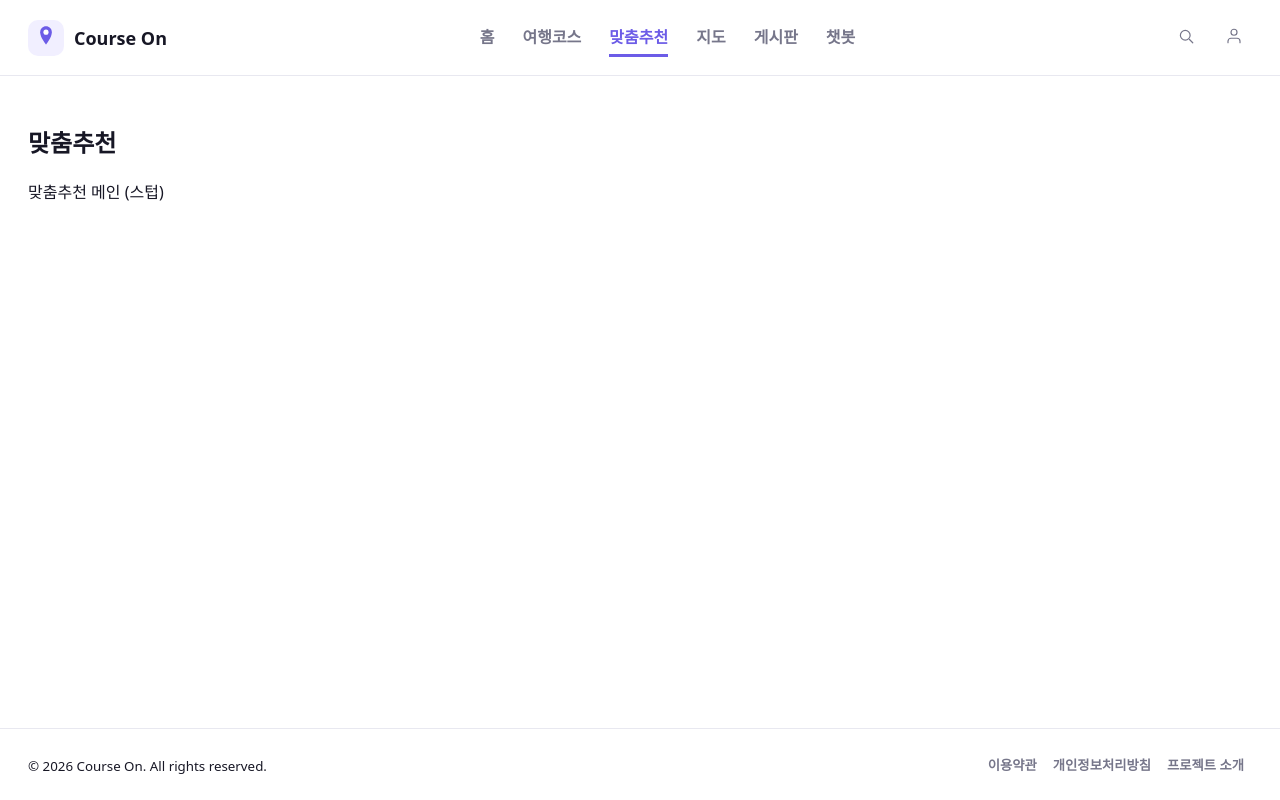
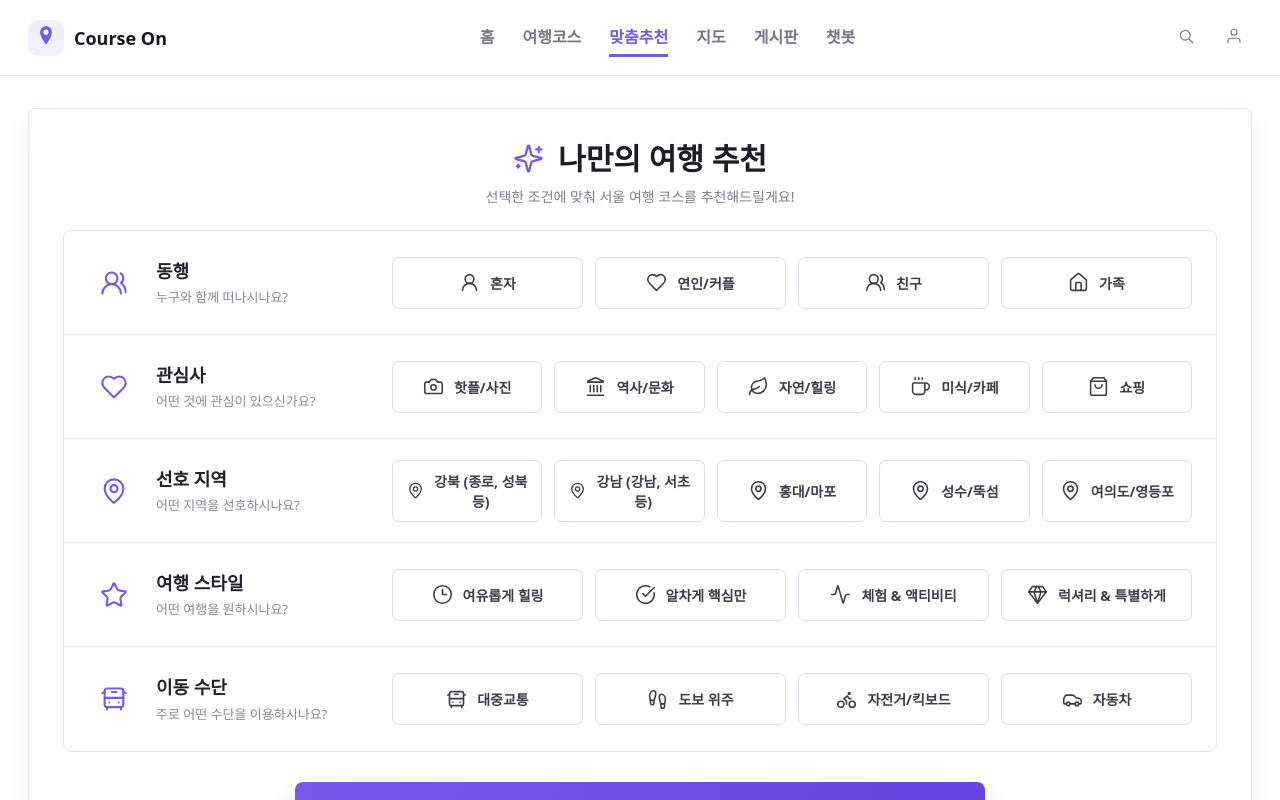
Before and after one commit to minjung272/CourseOn, a Vue app: page /recommend in a window 1280 px wide. Shown: the top 800 px of the page. Built offline with nearby package versions, Linux system fonts and the light colour scheme.

Commit message:
feat: 맞춤추천 조건 선택 화면 구현
추천 태그 로직을 추가할 수 있도록 조건별 선택값 구조를 구성했습니다.

화면만 구현 로직 미작동

```diff
--- a/package.json
+++ b/package.json
@@ -9,6 +9,7 @@
     "preview": "vite preview"
   },
   "dependencies": {
+    "@lucide/vue": "^1.24.0",
     "vue": "^3.5.38",
     "vue-router": "^5.1.0"
   },
--- a/src/features/recommendation/RecommendPage.vue
+++ b/src/features/recommendation/RecommendPage.vue
@@ -1,6 +1,245 @@
+<script setup>
+import { reactive } from 'vue'
+import {
+  Activity,
+  Bike,
+  BusFront,
+  Camera,
+  Car,
+  CircleCheckBig,
+  Clock3,
+  Coffee,
+  Footprints,
+  Gem,
+  Heart,
+  House,
+  Landmark,
+  Leaf,
+  MapPin,
+  ShoppingBag,
+  Sparkles,
+  Star,
+  UserRound,
+  UsersRound,
+} from '@lucide/vue'
+import RecommendationOptionGroup from './components/RecommendationOptionGroup.vue'
+
+const conditionGroups = [
+  {
+    key: 'companion',
+    label: '동행',
+    description: '누구와 함께 떠나시나요?',
+    icon: UsersRound,
+    columns: 4,
+    multiple: false,
+    options: [
+      { value: 'solo', label: '혼자', icon: UserRound },
+      { value: 'couple', label: '연인/커플', icon: Heart },
+      { value: 'friends', label: '친구', icon: UsersRound },
+      { value: 'family', label: '가족', icon: House },
+    ],
+  },
+  {
+    key: 'interests',
+    label: '관심사',
+    description: '어떤 것에 관심이 있으신가요?',
+    icon: Heart,
+    columns: 5,
+    multiple: true,
+    options: [
+      { value: 'hotplace-photo', label: '핫플/사진', icon: Camera },
+      { value: 'history-culture', label: '역사/문화', icon: Landmark },
+      { value: 'nature-healing', label: '자연/힐링', icon: Leaf },
+      { value: 'food-cafe', label: '미식/카페', icon: Coffee },
+      { value: 'shopping', label: '쇼핑', icon: ShoppingBag },
+    ],
+  },
+  {
+    key: 'preferredArea',
+    label: '선호 지역',
+    description: '어떤 지역을 선호하시나요?',
+    icon: MapPin,
+    columns: 5,
+    multiple: false,
+    options: [
+      { value: 'gangbuk', label: '강북 (종로, 성북 등)', icon: MapPin },
+      { value: 'gangnam', label: '강남 (강남, 서초 등)', icon: MapPin },
+      { value: 'hongdae-mapo', label: '홍대/마포', icon: MapPin },
+      { value: 'seongsu-ttukseom', label: '성수/뚝섬', icon: MapPin },
+      { value: 'yeouido-yeongdeungpo', label: '여의도/영등포', icon: MapPin },
+    ],
+  },
+  {
+    key: 'travelStyle',
+    label: '여행 스타일',
+    description: '어떤 여행을 원하시나요?',
+    icon: Star,
+    columns: 4,
+    multiple: false,
+    options: [
+      { value: 'healing', label: '여유롭게 힐링', icon: Clock3 },
+      { value: 'highlights', label: '알차게 핵심만', icon: CircleCheckBig },
+      { value: 'activity', label: '체험 & 액티비티', icon: Activity },
+      { value: 'luxury', label: '럭셔리 & 특별하게', icon: Gem },
+    ],
+  },
+  {
+    key: 'transport',
+    label: '이동 수단',
+    description: '주로 어떤 수단을 이용하시나요?',
+    icon: BusFront,
+    columns: 4,
+    multiple: false,
+    options: [
+      { value: 'public', label: '대중교통', icon: BusFront },
+      { value: 'walking', label: '도보 위주', icon: Footprints },
+      { value: 'bike', label: '자전거/킥보드', icon: Bike },
+      { value: 'car', label: '자동차', icon: Car },
+    ],
+  },
+]
+
+const selectedConditions = reactive({
+  companion: '',
+  interests: [],
+  preferredArea: '',
+  travelStyle: '',
+  transport: '',
+})
+
+function selectCondition(group, value) {
+  if (!group.multiple) {
+    selectedConditions[group.key] = selectedConditions[group.key] === value ? '' : value
+    return
+  }
+
+  const values = selectedConditions[group.key]
+  selectedConditions[group.key] = values.includes(value)
+    ? values.filter((selectedValue) => selectedValue !== value)
+    : [...values, value]
+}
+
+function submitConditions() {
+  // The recommendation service will consume this normalized object in the next step.
+  console.info('Selected recommendation conditions:', { ...selectedConditions })
+}
+</script>
+
 <template>
-  <section class="page container">
-    <h1>맞춤추천</h1>
-    <p>맞춤추천 메인 (스텁)</p>
+  <section class="recommend-page" aria-labelledby="recommend-title">
+    <div class="recommend-panel">
+      <header class="recommend-header">
+        <div class="title-line">
+          <Sparkles :size="31" :stroke-width="1.8" aria-hidden="true" />
+          <h1 id="recommend-title">나만의 여행 추천</h1>
+        </div>
+        <p>선택한 조건에 맞춰 서울 여행 코스를 추천해드릴게요!</p>
+      </header>
+
+      <form class="condition-form" @submit.prevent="submitConditions">
+        <div class="condition-groups">
+          <RecommendationOptionGroup
+            v-for="group in conditionGroups"
+            :key="group.key"
+            :group="group"
+            :selected-value="selectedConditions[group.key]"
+            @select="selectCondition(group, $event)"
+          />
+        </div>
+
+        <button type="submit" class="submit-button">
+          <Sparkles :size="20" :stroke-width="2" aria-hidden="true" />
+          <span>추천 코스 보기</span>
+        </button>
+      </form>
+    </div>
   </section>
 </template>
+
+<style scoped>
+.recommend-page {
+  width: 100%;
+  max-width: 1240px;
+  margin: 4px auto 24px;
+}
+
+.recommend-panel {
+  padding: 30px 34px 38px;
+  border: 1px solid #e7e3f0;
+  border-radius: 8px;
+  background: #fff;
+  box-shadow: 0 8px 28px rgba(58, 44, 105, 0.05);
+}
+
+.recommend-header {
+  margin-bottom: 24px;
+  text-align: center;
+}
+
+.title-line {
+  display: flex;
+  align-items: center;
+  justify-content: center;
+  gap: 14px;
+  color: #7559ed;
+}
+
+.title-line h1 {
+  margin: 0;
+  color: #1f1c27;
+  font-size: 30px;
+  line-height: 1.3;
+}
+
+.recommend-header p {
+  margin: 8px 0 0;
+  color: #807a8d;
+  font-size: 14px;
+}
+
+.condition-groups {
+  overflow: hidden;
+  border: 1px solid #e8e4f1;
+  border-radius: 8px;
+  background: #fff;
+}
+
+.submit-button {
+  width: min(100%, 690px);
+  min-height: 58px;
+  margin: 30px auto 0;
+  display: flex;
+  align-items: center;
+  justify-content: center;
+  gap: 10px;
+  border: 0;
+  border-radius: 8px;
+  background: linear-gradient(110deg, #7859ee, #6342df);
+  color: #fff;
+  box-shadow: 0 10px 22px rgba(101, 69, 220, 0.2);
+  font-size: 17px;
+  font-weight: 750;
+  cursor: pointer;
+  transition: transform 0.16s ease, box-shadow 0.16s ease;
+}
+
+.submit-button:hover {
+  transform: translateY(-1px);
+  box-shadow: 0 13px 26px rgba(101, 69, 220, 0.27);
+}
+
+.submit-button:focus-visible {
+  outline: 3px solid rgba(117, 89, 237, 0.24);
+  outline-offset: 3px;
+}
+
+@media (max-width: 760px) {
+  .recommend-panel {
+    padding: 24px 16px 28px;
+  }
+
+  .title-line h1 {
+    font-size: 25px;
+  }
+}
+</style>
--- /dev/null
+++ b/src/features/recommendation/components/RecommendationOptionGroup.vue
@@ -0,0 +1,159 @@
+<script setup>
+defineProps({
+  group: {
+    type: Object,
+    required: true,
+  },
+  selectedValue: {
+    type: [String, Array],
+    default: '',
+  },
+})
+
+const emit = defineEmits(['select'])
+
+function isSelected(value, selectedValue) {
+  return Array.isArray(selectedValue)
+    ? selectedValue.includes(value)
+    : selectedValue === value
+}
+</script>
+
+<template>
+  <section class="option-group" :aria-labelledby="`${group.key}-title`">
+    <div class="group-icon" aria-hidden="true">
+      <component :is="group.icon" :size="28" :stroke-width="1.8" />
+    </div>
+
+    <div class="group-copy">
+      <h2 :id="`${group.key}-title`">{{ group.label }}</h2>
+      <p>{{ group.description }}</p>
+    </div>
+
+    <div class="option-list" :class="`option-list-${group.columns}`">
+      <button
+        v-for="option in group.options"
+        :key="option.value"
+        type="button"
+        class="option-button"
+        :class="{ selected: isSelected(option.value, selectedValue) }"
+        :aria-pressed="isSelected(option.value, selectedValue)"
+        @click="emit('select', option.value)"
+      >
+        <component :is="option.icon" :size="21" :stroke-width="1.8" aria-hidden="true" />
+        <span>{{ option.label }}</span>
+      </button>
+    </div>
+  </section>
+</template>
+
+<style scoped>
+.option-group {
+  display: grid;
+  grid-template-columns: 52px 220px minmax(0, 1fr);
+  align-items: center;
+  gap: 16px;
+  min-height: 104px;
+  padding: 18px 24px;
+  border-bottom: 1px solid #eceaf3;
+}
+
+.option-group:last-child {
+  border-bottom: 0;
+}
+
+.group-icon {
+  display: grid;
+  place-items: center;
+  color: #7559ed;
+}
+
+.group-copy h2 {
+  margin: 0;
+  color: #24212d;
+  font-size: 18px;
+  line-height: 1.35;
+}
+
+.group-copy p {
+  margin: 5px 0 0;
+  color: #8a8597;
+  font-size: 13px;
+  line-height: 1.4;
+}
+
+.option-list {
+  display: grid;
+  gap: 12px;
+}
+
+.option-list-4 {
+  grid-template-columns: repeat(4, minmax(0, 1fr));
+}
+
+.option-list-5 {
+  grid-template-columns: repeat(5, minmax(0, 1fr));
+}
+
+.option-button {
+  min-width: 0;
+  min-height: 52px;
+  padding: 10px 14px;
+  display: inline-flex;
+  align-items: center;
+  justify-content: center;
+  gap: 10px;
+  border: 1px solid #ded9ef;
+  border-radius: 7px;
+  background: #fff;
+  color: #403b4b;
+  font-size: 14px;
+  font-weight: 650;
+  cursor: pointer;
+  transition: border-color 0.16s ease, background 0.16s ease, color 0.16s ease,
+    box-shadow 0.16s ease;
+}
+
+.option-button:hover {
+  border-color: #ad9df6;
+  color: #6243dc;
+}
+
+.option-button:focus-visible {
+  outline: 3px solid rgba(117, 89, 237, 0.2);
+  outline-offset: 2px;
+}
+
+.option-button.selected {
+  border-color: #7559ed;
+  background: #f2efff;
+  color: #6243dc;
+  box-shadow: inset 0 0 0 1px rgba(117, 89, 237, 0.12);
+}
+
+.option-button span {
+  min-width: 0;
+  overflow-wrap: anywhere;
+}
+
+@media (max-width: 1080px) {
+  .option-group {
+    grid-template-columns: 44px minmax(0, 1fr);
+  }
+
+  .option-list {
+    grid-column: 1 / -1;
+    grid-template-columns: repeat(2, minmax(0, 1fr));
+  }
+}
+
+@media (max-width: 600px) {
+  .option-group {
+    padding: 18px 16px;
+  }
+
+  .option-list {
+    grid-template-columns: 1fr;
+  }
+}
+</style>
```
Also changed, not shown: 1 other file (tests, documents, lock files or other folders).
